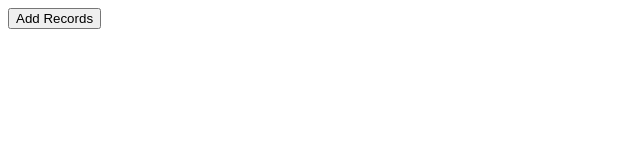
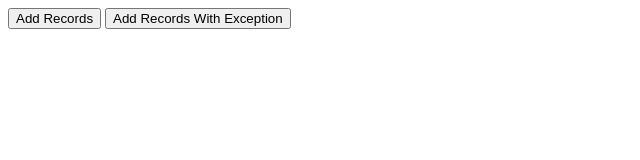
Before and after one commit to eliran-positive/indexDBTest, a plain HTML site: page index.html in a window 1280 px wide. Shown: the whole page, without its empty margins (0-640 px from the left). Drawn offline with Linux system fonts and the light colour scheme.

Commit message:
Update index.html

```diff
--- a/index.html
+++ b/index.html
@@ -7,6 +7,7 @@
 </head>
 <body>
     <button id="addRecordsButton">Add Records</button>
+    <button id="addRecordsWithExceptionButton">Add Records With Exception</button>
     <script src="main.js"></script>
 </body>
 </html>
```
